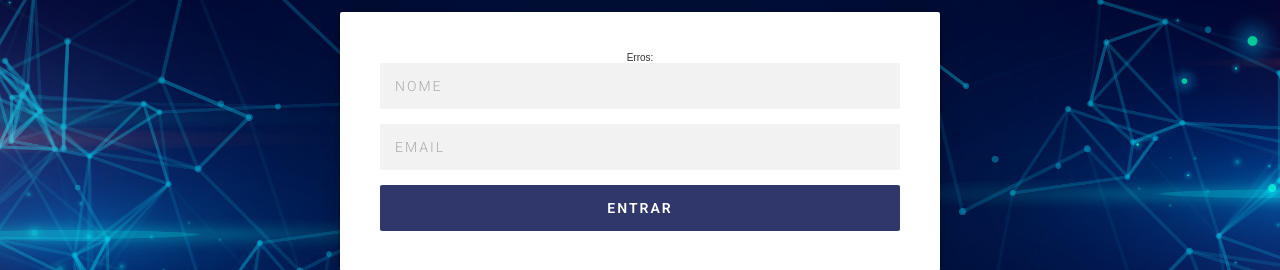
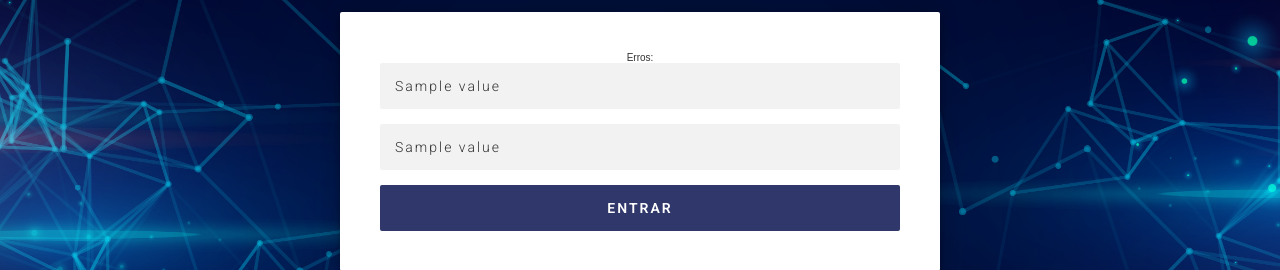
Before and after one commit to jasielserra/quiz, a Django app: template quiz/base/templates/base/home.html in a window 1280 px wide. Shown: the part 179-449 px from the top of the page. Run offline with Django 3.2, Linux system fonts and the light colour scheme; the template is opened without the code that fills it: most values are stand-ins (such as "Sample title", 1, 10 or a date in 2020).

Commit message:
Implementado atributo value no input do frontend para que o valor digitado ainda que incorretamente não fosse perdido.

```diff
--- a/quiz/base/templates/base/home.html
+++ b/quiz/base/templates/base/home.html
@@ -16,8 +16,8 @@
                 <p>Erros: {{ formulario.errors }} </p>
                 <form class="login-form"  method="post" action="/">
                     {%  csrf_token %}
-                  <input type="text" name="nome" placeholder="NOME"/>
-                  <input type="email" name="email" placeholder="EMAIL"/>
+                  <input type="text" name="nome" placeholder="NOME" value="{{ formulario.nome.value }}"/>
+                  <input type="email" name="email" placeholder="EMAIL" value="{{ formulario.email.value }}"/>
                   <button type="submit">Entrar</button>
                 </form>
             </div>
```
